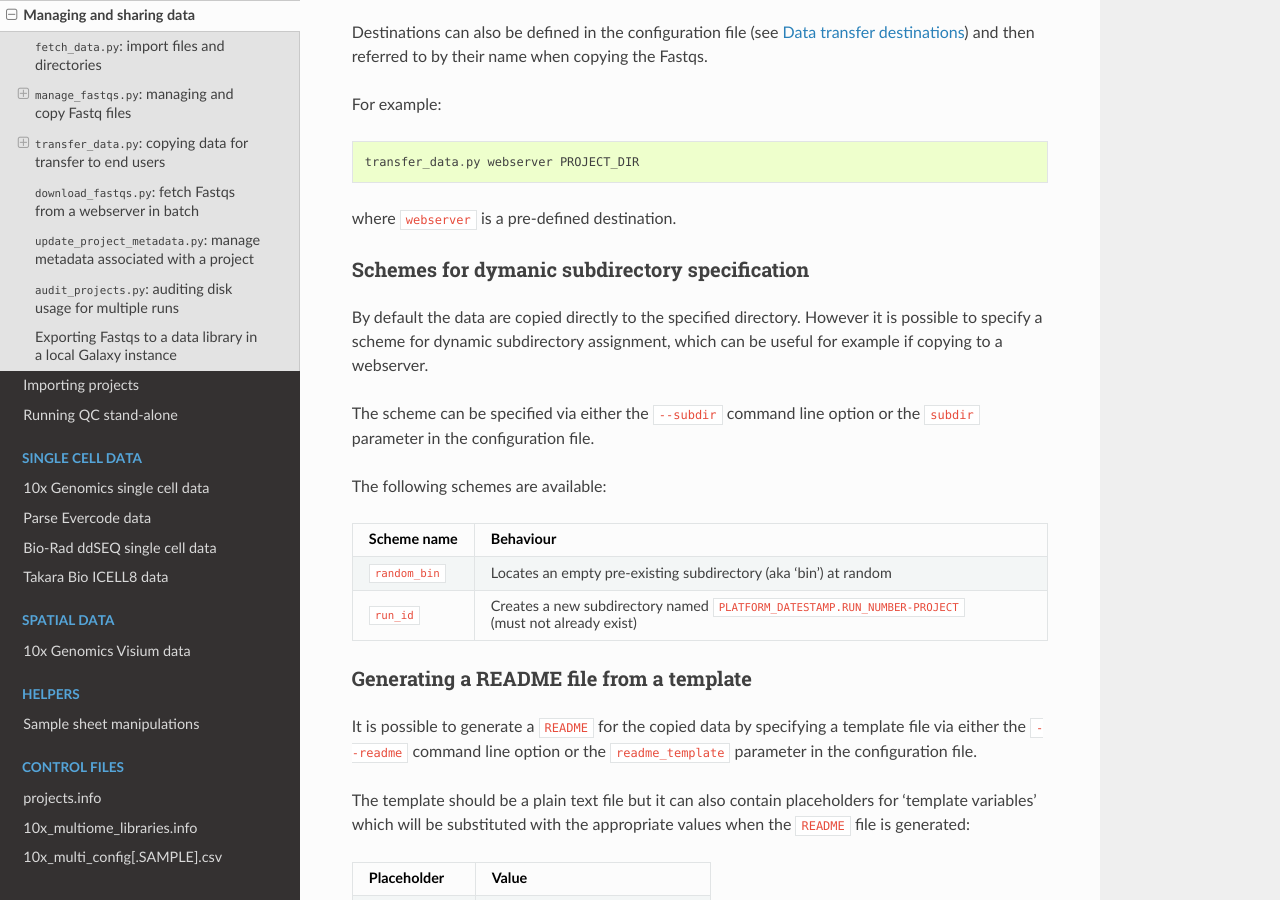
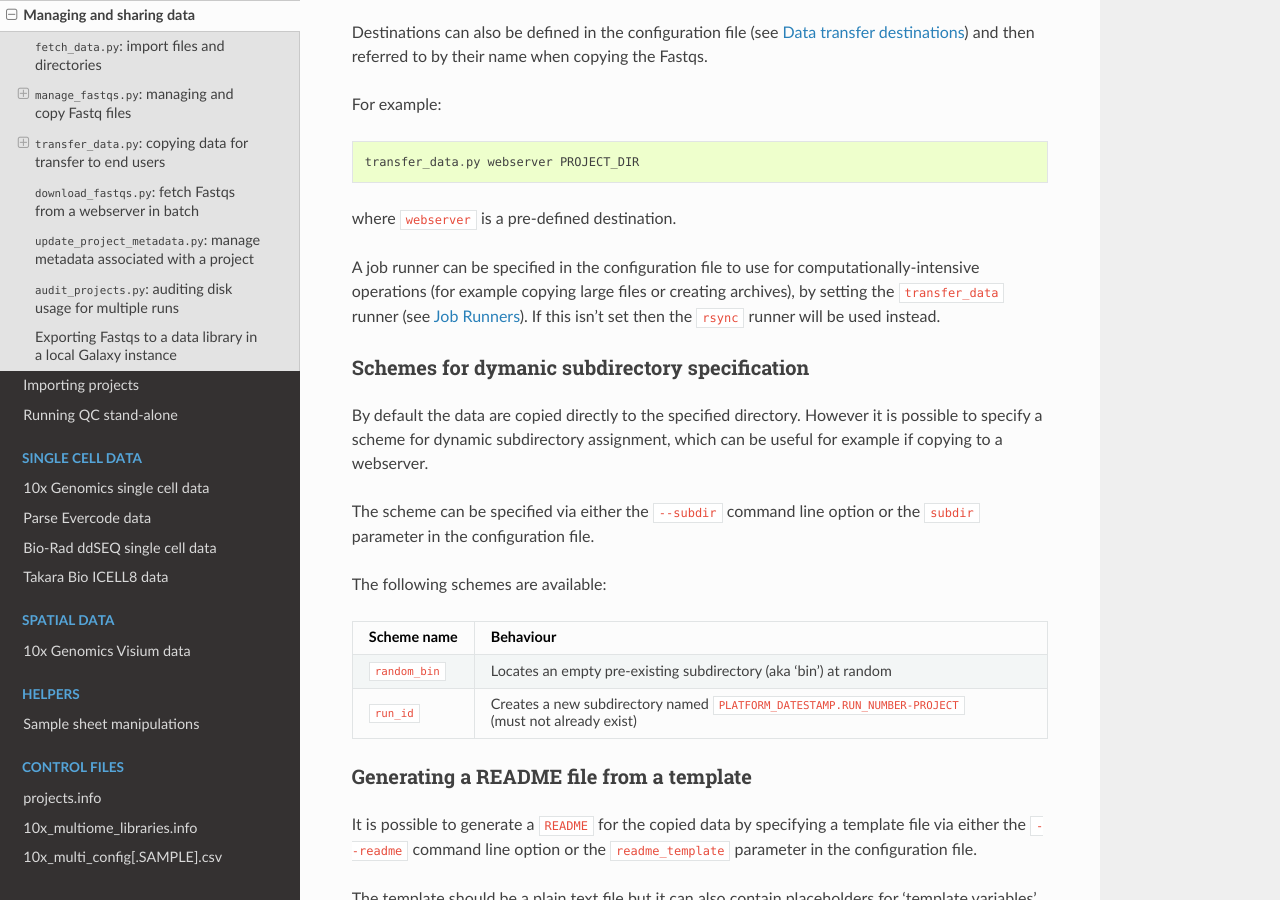
Before and after one commit to fls-bioinformatics-core/auto_process_ngs, a Sphinx documentation site: the page built from docs/source/using/managing_data.rst, in a window 1280 px wide and 900 px high, scrolled down 3170 px. Built offline with Sphinx 7.4.7 and the Read the Docs theme 3.1.0, drawn with Linux system fonts in a browser that asks for light colours.

Commit message:
Update documentation for the new 'transfer_data' runner.

```diff
--- a/docs/source/configuration.rst
+++ b/docs/source/configuration.rst
@@ -217,7 +217,8 @@ Runner name                   Used for
                               after Fastq generation (e.g.
 			      ``fastq_statistics.py``)
 ``rsync``                     Running commands for transferring data
-                              (e.g. copying primary data for Fastq
+                              within the processing pipeline (e.g
+                              copying primary data for Fastq
                               generation, archiving etc)
 ``fastqc``                    Running ``FastQC`` in the QC pipeline
 ``fastq_screen``              Running ``FastqScreen`` in the QC pipeline
@@ -229,6 +230,8 @@ Runner name                   Used for
 ``rseqc``                     Running ``RSeQC`` ``geneBody_coverage.py``
                               in the QC pipeline
 ``publish_qc``                Running jobs for QC publication
+``transfer_data``             Running computationally-intensive jobs in
+                              the ``transfer_data.py`` utility
 ``icell8``                    Default runner for commands in the ICELL8
                               processing pipeline
 ``icell8_contaminant_filter`` Running the contaminant filtering in the
--- a/docs/source/using/managing_data.rst
+++ b/docs/source/using/managing_data.rst
@@ -159,6 +159,13 @@ For example:
     transfer_data.py webserver PROJECT_DIR
 
 where ``webserver`` is a pre-defined destination.
+
+A job runner can be specified in the configuration file to use for
+computationally-intensive operations (for example copying large files
+or creating archives), by setting the ``transfer_data`` runner (see
+:ref:`job_runners`). If this isn't set then the ``rsync`` runner will
+be used instead.
+
 
 Schemes for dymanic subdirectory specification
 ----------------------------------------------
```
